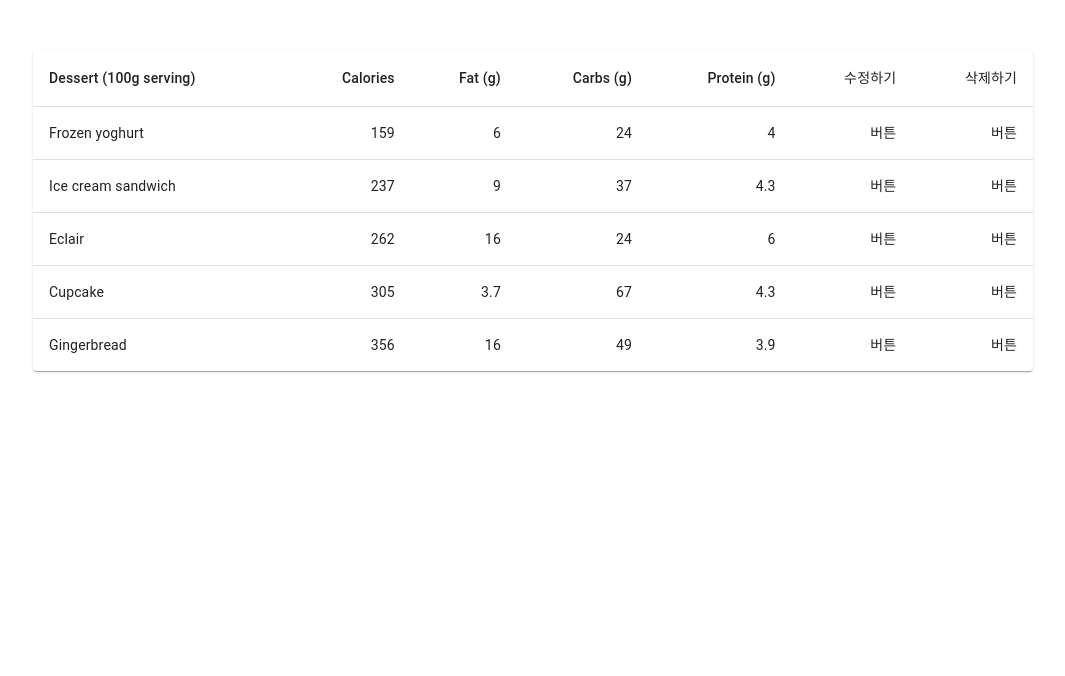
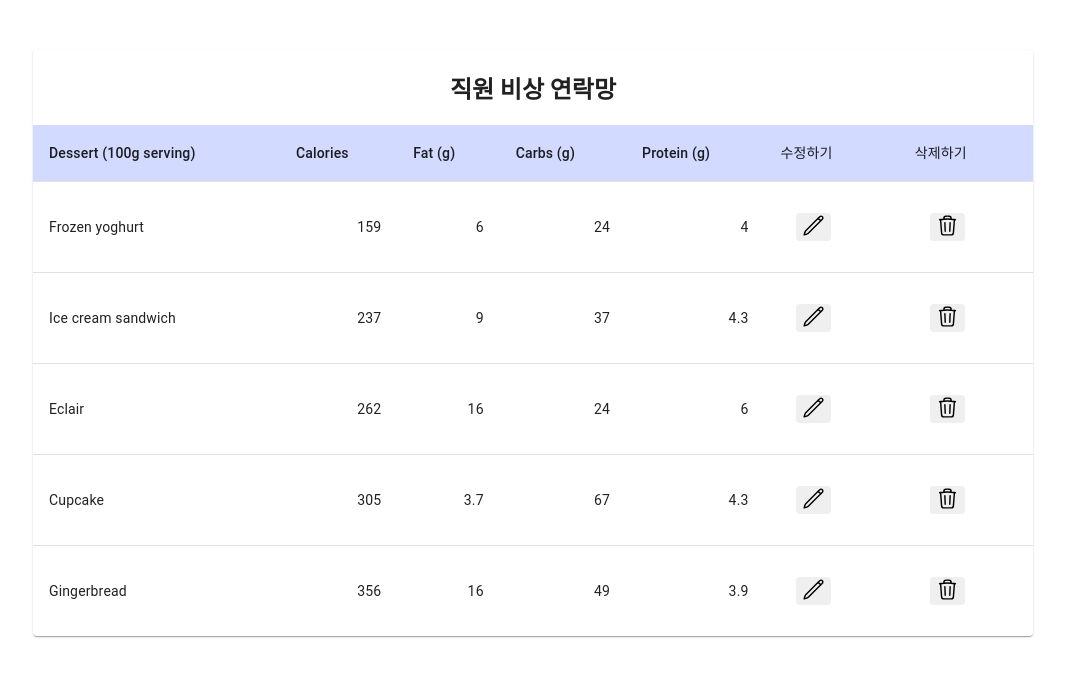
Before and after one commit to tamoimi/contact-list, a Next.js app: page / in a window 1280 px wide. Shown: the top 676 px of the page, without its empty margins (107-1172 px from the left). Built offline with nearby package versions, Linux system fonts and the light colour scheme.

Commit message:
feat: react-hook-form 추가

```diff
--- a/pages/index.js
+++ b/pages/index.js
@@ -1,4 +1,3 @@
-import * as React from "react";
 import Table from "@mui/material/Table";
 import TableBody from "@mui/material/TableBody";
 import TableCell from "@mui/material/TableCell";
@@ -6,10 +5,15 @@
 import TableHead from "@mui/material/TableHead";
 import TableRow from "@mui/material/TableRow";
 import Paper from "@mui/material/Paper";
+import { Modal, Box } from "@mui/material";
+import Typography from "@mui/material/Typography";
+import { useState } from "react";
+import { useForm } from "react-hook-form";
 
 function createData(name, calories, fat, carbs, protein) {
   return { name, calories, fat, carbs, protein };
 }
+
 
 const rows = [
   createData("Frozen yoghurt", 159, 6.0, 24, 4.0),
@@ -19,20 +23,40 @@
   createData("Gingerbread", 356, 16.0, 49, 3.9),
 ];
 
-export default function BasicTable() {
+export default function ContactList() {
+
+  const {register} = useForm();
+
+  const [open, setOpen] = useState(false);
+  const handleOpen = () => setOpen(true);
+  const handleClose = () => setOpen(false);
+
+  const style = {
+    position: "absolute",
+    top: "50%",
+    left: "50%",
+    transform: "translate(-50%, -50%)",
+    width: 400,
+    bgcolor: "background.paper",
+    border: "none",
+    boxShadow: 24,
+    p: 4,
+  };
+
   return (
     <>
       <TableContainer component={Paper}>
-        <Table sx={{ minWidth: 650 }} aria-label="simple table">
+        <h2>직원 비상 연락망</h2>
+        <Table>
           <TableHead>
             <TableRow>
               <TableCell>Dessert (100g serving)</TableCell>
-              <TableCell align="right">Calories</TableCell>
-              <TableCell align="right">Fat&nbsp;(g)</TableCell>
-              <TableCell align="right">Carbs&nbsp;(g)</TableCell>
-              <TableCell align="right">Protein&nbsp;(g)</TableCell>
-              <TableCell align="right">수정하기</TableCell>
-              <TableCell align="right">삭제하기</TableCell>
+              <TableCell>Calories</TableCell>
+              <TableCell>Fat&nbsp;(g)</TableCell>
+              <TableCell>Carbs&nbsp;(g)</TableCell>
+              <TableCell>Protein&nbsp;(g)</TableCell>
+              <TableCell>수정하기</TableCell>
+              <TableCell>삭제하기</TableCell>
             </TableRow>
           </TableHead>
           <TableBody>
@@ -48,8 +72,86 @@
                 <TableCell align="right">{row.fat}</TableCell>
                 <TableCell align="right">{row.carbs}</TableCell>
                 <TableCell align="right">{row.protein}</TableCell>
-                <TableCell align="right">버튼</TableCell>
-                <TableCell align="right">버튼</TableCell>
+                <TableCell>
+
+                  {/* 수정하기 모달창 */}
+                  <button
+                    className="edit"
+                    onClick={handleOpen}
+                    style={{ width: 35, margin: 15 }}
+                  >
+                    <svg
+                      xmlns="http://www.w3.org/2000/svg"
+                      fill="none"
+                      viewBox="0 0 24 24"
+                      strokeWidth={1.5}
+                      stroke="currentColor"
+                      className="w-6 h-6"
+                    >
+                      <path
+                        strokeLinecap="round"
+                        strokeLinejoin="round"
+                        d="M16.862 4.487l1.687-1.688a1.875 1.875 0 112.652 2.652L6.832 19.82a4.5 4.5 0 01-1.897 1.13l-2.685.8.8-2.685a4.5 4.5 0 011.13-1.897L16.863 4.487zm0 0L19.5 7.125"
+                      />
+                    </svg>
+                  </button>
+                  <Modal
+                    open={open}
+                    onClose={handleClose}
+                    aria-labelledby="modal-modal-title"
+                    aria-describedby="modal-modal-description"
+                  >
+                    <Box sx={style}>
+                      <Typography
+                        id="modal-modal-title"
+                        variant="h6"
+                        component="h2"
+                      >
+                        <form>
+                          <h4>직원 비상 연락망 수정</h4>
+                          <label>직위·직책</label>
+                          <input {...register("role", { required: true })} /> <br/>
+                          <label>성명</label>
+                          <input {...register("name", { required: true })} /><br/>
+                          <label>전화번호</label>
+                          <input {...register("tel", { required: true })} /><br/>
+                          <label>이메일</label>
+                          <input {...register("email", { required: true })} /><br/>
+                          <label>생년월일</label>
+                          <input {...register("birth", { required: true })} />
+                        </form>
+                      </Typography>
+                      <button onClick={handleClose}>닫기</button>
+                      <button onClick={handleClose}>수정하기</button>
+                    </Box>
+                  </Modal>
+                </TableCell>
+
+                {/* 삭제하기 모달창 */}
+                <TableCell>
+                  <button
+                    className="delete"
+                    style={{ width: 35, margin: 15 }}
+                    onClick={() => {
+                      delStudents(student.id);
+                    }}
+                  >
+                    <svg
+                      xmlns="http://www.w3.org/2000/svg"
+                      fill="none"
+                      viewBox="0 0 24 24"
+                      strokeWidth={1.5}
+                      stroke="currentColor"
+                      className="w-6 h-6"
+                    >
+                      <path
+                        strokeLinecap="round"
+                        strokeLinejoin="round"
+                        d="M14.74 9l-.346 9m-4.788 0L9.26 9m9.968-3.21c.342.052.682.107 1.022.166m-1.022-.165L18.16 19.673a2.25 2.25 0 01-2.244 2.077H8.084a2.25 2.25 0 01-2.244-2.077L4.772 5.79m14.456 0a48.108 48.108 0 00-3.478-.397m-12 .562c.34-.059.68-.114 1.022-.165m0 0a48.11 48.11 0 013.478-.397m7.5 0v-.916c0-1.18-.91-2.164-2.09-2.201a51.964 51.964 0 00-3.32 0c-1.18.037-2.09 1.022-2.09 2.201v.916m7.5 0a48.667 48.667 0 00-7.5 0"
+                      />
+                    </svg>
+                  </button>
+                </TableCell>
               </TableRow>
             ))}
           </TableBody>
@@ -61,6 +163,17 @@
     width: 1000px;
     margin: 50px auto;
   }
+  h2 {
+    text-align: center;
+  }
+  thead {
+    background: #D2DAFF;
+  }
+  button {
+    border: none;
+    border-radius: 4px;
+    cursor: pointer;
+  }
   `}
       </style>
     </>
```
